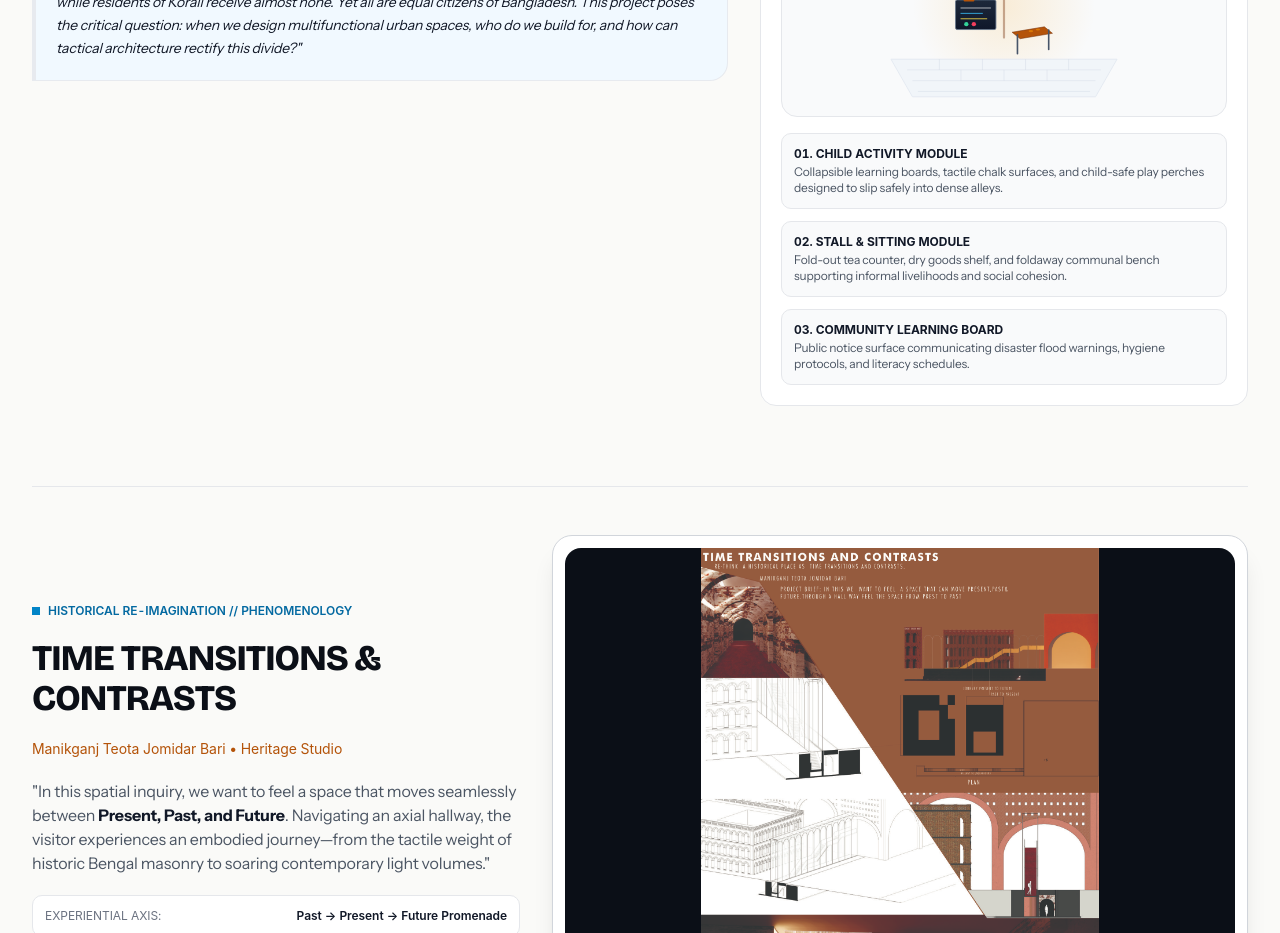
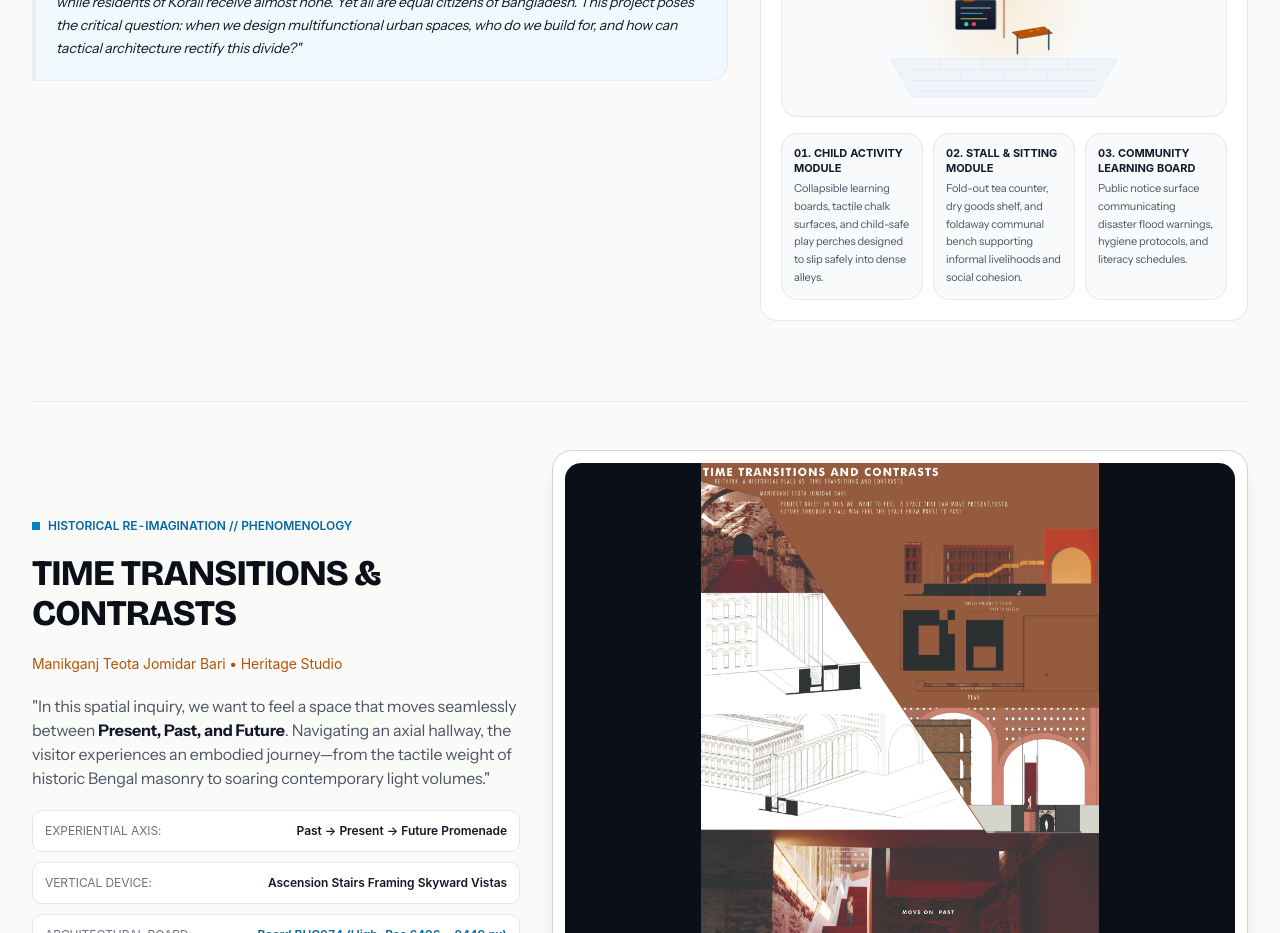
Before and after one commit to armanhossen-dev/Portfolio_for_faysal_vai, a React (Vite) app: page / in a window 1280 px wide. Shown: the part 6140-7073 px from the top of the page. Built offline with nearby package versions, Linux system fonts and the light colour scheme.

Commit message:
feat: display tactical kit-of-parts modules in a horizontal row

```diff
--- a/src/components/ResearchHeritageSection.jsx
+++ b/src/components/ResearchHeritageSection.jsx
@@ -135,32 +135,38 @@ export default function ResearchHeritageSection({ onOpenSheetLightbox }) {
                   <CommunityCommonsIllustration className="w-full h-auto max-w-[280px] mx-auto" />
                 </div>
 
-                <div className="space-y-3 text-xs font-sans">
-                  <div className="p-3 bg-studio-50 dark:bg-[#101214] rounded border border-studio-200 dark:border-white/10">
-                    <span className="font-mono font-bold text-studio-900 dark:text-white block mb-0.5">
+                <div className="grid grid-cols-1 sm:grid-cols-3 gap-2.5 text-xs font-sans">
+                  <div className="p-3 bg-studio-50 dark:bg-[#101214] rounded-lg border border-studio-200 dark:border-white/10 flex flex-col justify-between hover:border-[#ffb81c]/50 transition-colors">
+                    <div>
+                      <span className="font-mono font-bold text-studio-900 dark:text-white block mb-1 text-[11px] leading-snug">
                         01. CHILD ACTIVITY MODULE
                       </span>
-                    <span className="text-studio-600 dark:text-[#9aa1a8]">
+                      <span className="text-studio-600 dark:text-[#9aa1a8] text-[11px] leading-relaxed block">
                         Collapsible learning boards, tactile chalk surfaces, and child-safe play perches designed to slip safely into dense alleys.
                       </span>
                     </div>
+                  </div>
 
-                  <div className="p-3 bg-studio-50 dark:bg-[#101214] rounded border border-studio-200 dark:border-white/10">
-                    <span className="font-mono font-bold text-studio-900 dark:text-white block mb-0.5">
+                  <div className="p-3 bg-studio-50 dark:bg-[#101214] rounded-lg border border-studio-200 dark:border-white/10 flex flex-col justify-between hover:border-[#ffb81c]/50 transition-colors">
+                    <div>
+                      <span className="font-mono font-bold text-studio-900 dark:text-white block mb-1 text-[11px] leading-snug">
                         02. STALL & SITTING MODULE
                       </span>
-                    <span className="text-studio-600 dark:text-[#9aa1a8]">
+                      <span className="text-studio-600 dark:text-[#9aa1a8] text-[11px] leading-relaxed block">
                         Fold-out tea counter, dry goods shelf, and foldaway communal bench supporting informal livelihoods and social cohesion.
                       </span>
                     </div>
+                  </div>
 
-                  <div className="p-3 bg-studio-50 dark:bg-[#101214] rounded border border-studio-200 dark:border-white/10">
-                    <span className="font-mono font-bold text-studio-900 dark:text-white block mb-0.5">
+                  <div className="p-3 bg-studio-50 dark:bg-[#101214] rounded-lg border border-studio-200 dark:border-white/10 flex flex-col justify-between hover:border-[#ffb81c]/50 transition-colors">
+                    <div>
+                      <span className="font-mono font-bold text-studio-900 dark:text-white block mb-1 text-[11px] leading-snug">
                         03. COMMUNITY LEARNING BOARD
                       </span>
-                    <span className="text-studio-600 dark:text-[#9aa1a8]">
+                      <span className="text-studio-600 dark:text-[#9aa1a8] text-[11px] leading-relaxed block">
                         Public notice surface communicating disaster flood warnings, hygiene protocols, and literacy schedules.
                       </span>
+                    </div>
                   </div>
                 </div>
               </div>
```
Also changed, not shown: 5 other files (tests, documents, lock files or other folders). Lines whose indentation alone changed are shown as unchanged.
